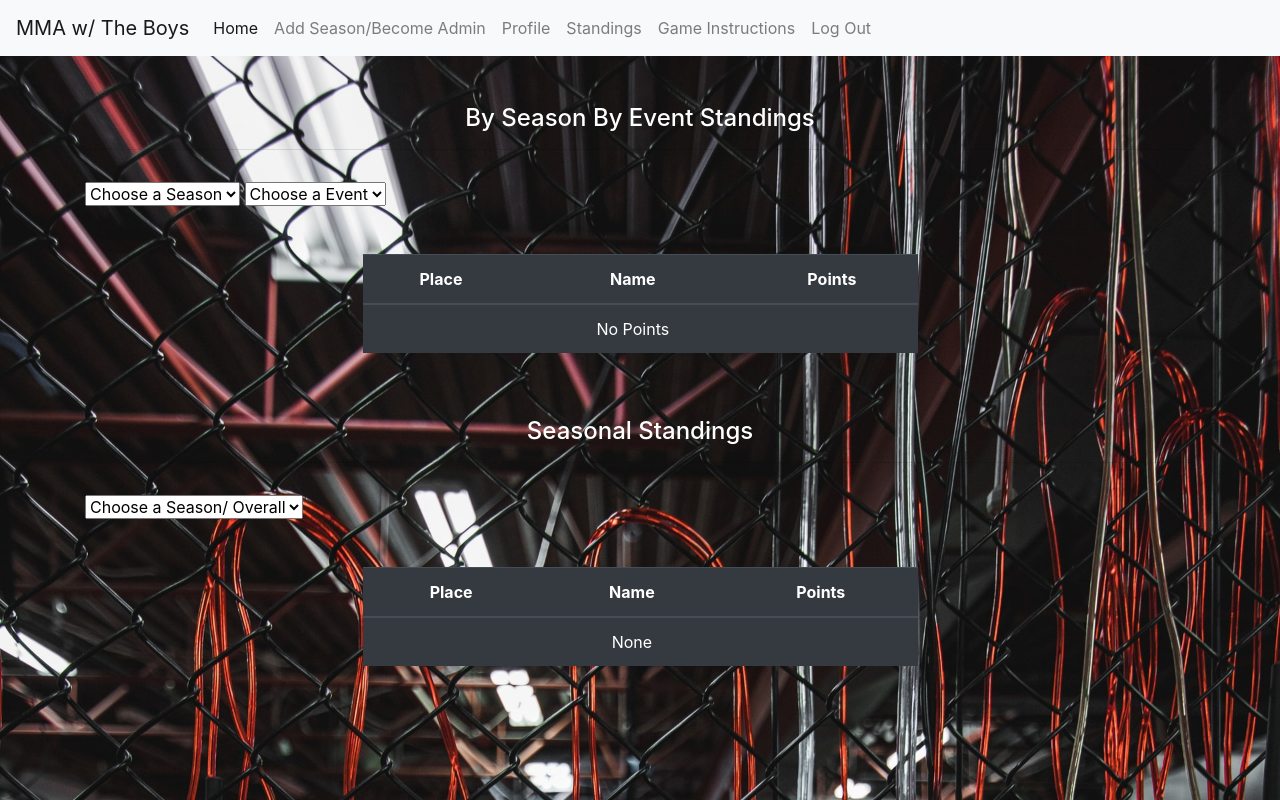
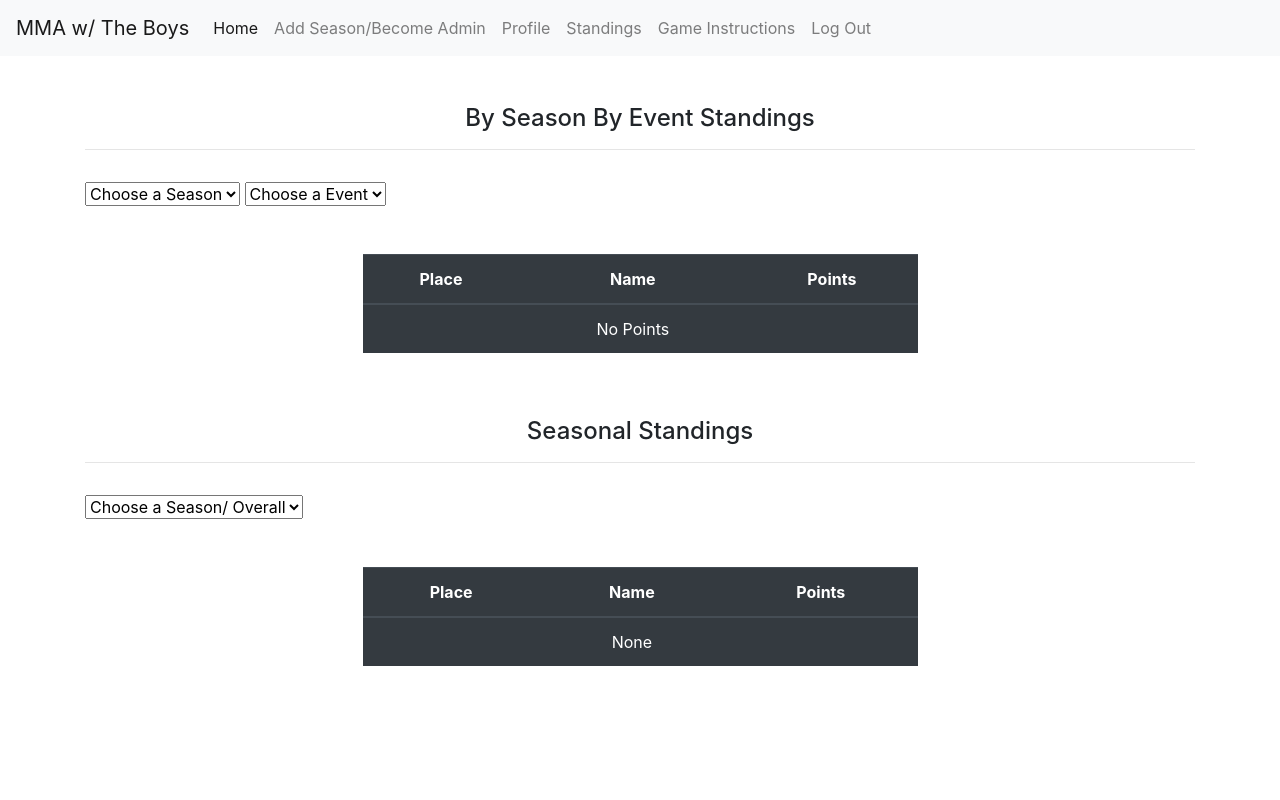
Before and after one commit to Vincent-Crescente/MMA_With_The_Boys, a Flask app: page /standings/ in a window 1280 px wide. Run offline with Flask 2, Linux system fonts and the light colour scheme; the visitor is signed in with stand-in values (Sample User, id 1); data that the repository does not hold is empty.

Commit message:
reverting bg image, later changes wil be made

```diff
--- a/templates/base-nav.html
+++ b/templates/base-nav.html
@@ -22,12 +22,6 @@
              overflow-x: hidden;
             }
 
-             body{
-              background-image: url('/static/training-pic.jpg');
-              background-repeat:no-repeat;
-              max-width:100%;
-              height:auto;
-            }
 
         </style>
         {% endblock %}
@@ -35,7 +29,7 @@
 
 </head>
 
-<body class="img-fluid" >
+<body class="img-fluid">
 
 <div class="modal fade"  style="display:none;" id="enrolledmodal" tabindex="-1">
     <div class="modal-dialog">
--- a/templates/draftpage.html
+++ b/templates/draftpage.html
@@ -2,7 +2,7 @@
 {% block mainArea %}
 
 
-<h4 class="text-left mt-2 ml-3 hidden-xs float-left" style="color:white"> Pick Fighters</h4>
+<h4 class="text-left mt-2 ml-3 hidden-xs float-left"> Pick Fighters</h4>
 
 <form method="POST" action="">
 
--- a/templates/mainHome.html
+++ b/templates/mainHome.html
@@ -2,7 +2,7 @@
 {% block title %} Home {% endblock %}
 
 {% block mainArea %}
-<h4 class="mt-1 ml-2" style="color:white">Welcome, {{userdata.username}}</h4>
+<h4 class="mt-1 ml-2" >Welcome, {{userdata.username}}</h4>
 
 <div class="table-responsive">
 
--- a/templates/profile.html
+++ b/templates/profile.html
@@ -8,7 +8,7 @@
 
 <div class="container">
 
-    <div class="text-center h3 mt-3" style="color:white">Profile Details</div>
+    <div class="text-center h3 mt-3" >Profile Details</div>
 
     <form method="POST" role="form" >
 
@@ -30,7 +30,7 @@
     </div>
         {% endif %}
 
-        <div class="text-center h3 mt-3" style="color:white">Current Seasons</div>
+        <div class="text-center h3 mt-3" >Current Seasons</div>
 
     <div class="row table-responsive d-flex justify-content-center mx-auto">
 
@@ -102,7 +102,7 @@
 <hr>
 
     {% if admin_table %}
-    <div class="text-center h3" style="color:white">Admin Controls</div>
+    <div class="text-center h3">Admin Controls</div>
 
     <div class="table-responsive">
                 <table class="table mx-auto w-auto table-dark">
--- a/templates/standings.html
+++ b/templates/standings.html
@@ -1,23 +1,13 @@
 {% extends "base-nav.html" %}
 {% block title %} Home {% endblock %}
 
-{% block style %}
-<style>
-body{
-    background-image: url('/static/gym_fence.jpg');
-    height: 100vh;
-    background-repeat: no-repeat;
-    background-size: cover;
-}
-</style>
-{% endblock %}
 
 {% block mainArea %}
 
 <div class="container">
     <div class="h-auto">
 
-        <h4 class="mx-auto text-center mt-5" style="color:white"> By Season By Event Standings </h4>
+        <h4 class="mx-auto text-center mt-5"> By Season By Event Standings </h4>
         <hr>
         <select class="form-select mt-3" name="season_dropdown" id="season_dropdown" aria-label="Default select example">
                 <option value="-1" selected>Choose a Season</option>
@@ -74,7 +64,7 @@ body{
 <!------------------------------------------------------->
         <div class="h-auto">
 
-            <h4 class="mx-auto text-center mt-5" style="color:white"> Seasonal Standings </h4>
+            <h4 class="mx-auto text-center mt-5" > Seasonal Standings </h4>
             <hr>
             <select class="form-select mt-3" name="dropdown" id="dropdown" aria-label="Default select example">
                 <option value="-1" selected>Choose a Season/ Overall</option>
--- a/templates/viewevents.html
+++ b/templates/viewevents.html
@@ -3,7 +3,7 @@
 
 
 {% block mainArea %}
-<h4 class="mt-1 ml-2" style="color:white">Events for {{season_name}}</h4>
+<h4 class="mt-1 ml-2">Events for {{season_name}}</h4>
 
 <div class="d-flex row justify-content-center">
 
--- a/templates/viewpicks.html
+++ b/templates/viewpicks.html
@@ -7,7 +7,7 @@
 
 
 
-<h3 class="text-center align-self-center mt-5" style="color:white">{{ tname }}</h3>
+<h3 class="text-center align-self-center mt-5">{{ tname }}</h3>
 <div class="d-flex table-responsive row justify-content-center">
 
     <table class="table col-6 mt-2 mx-auto w-auto table-dark">
```
Also changed, not shown: templates/base.html (+0 -8 lines), templates/instructions.html (+0 -18 lines), templates/makeTournament.html (+4 -4 lines).
